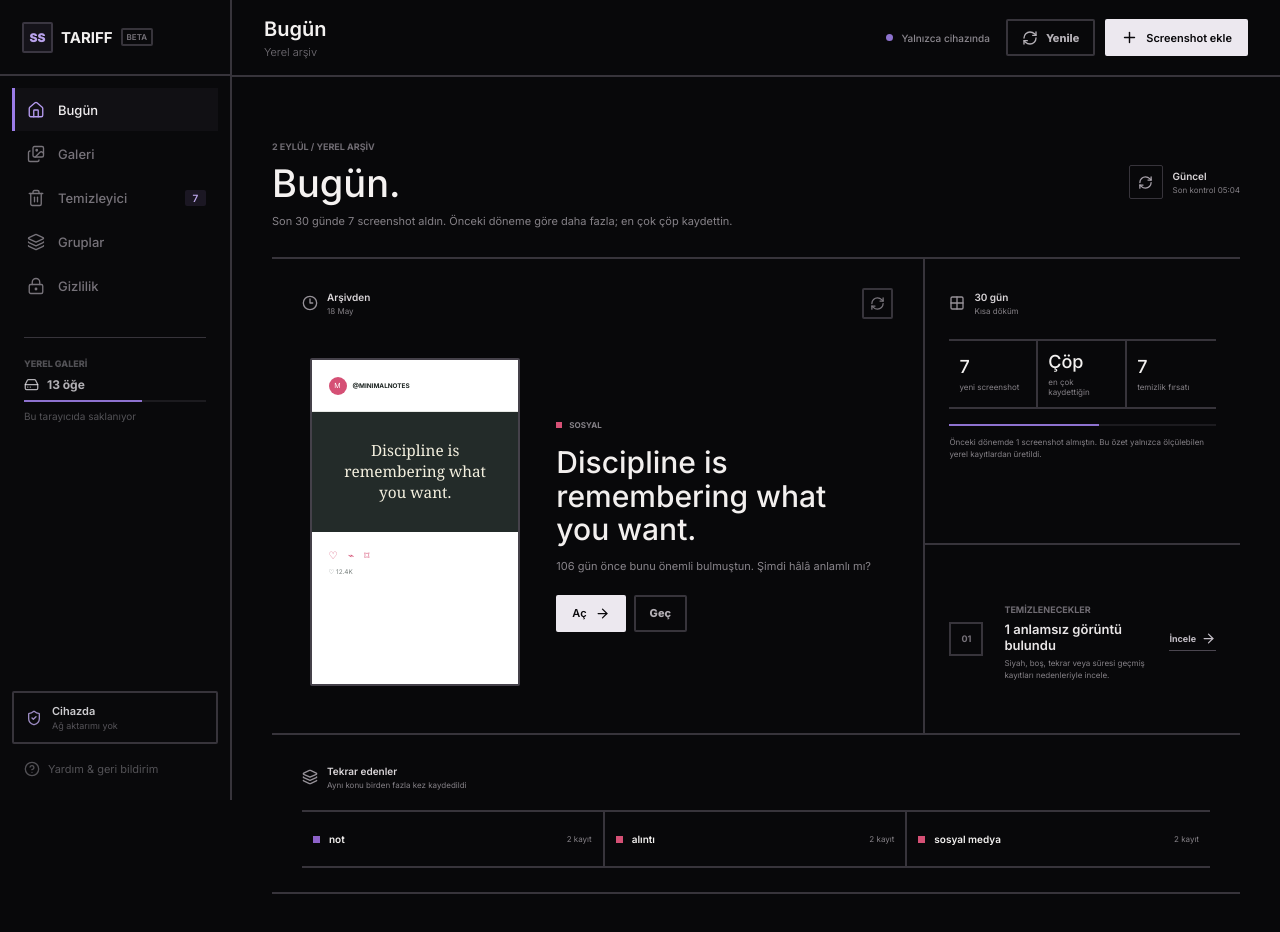
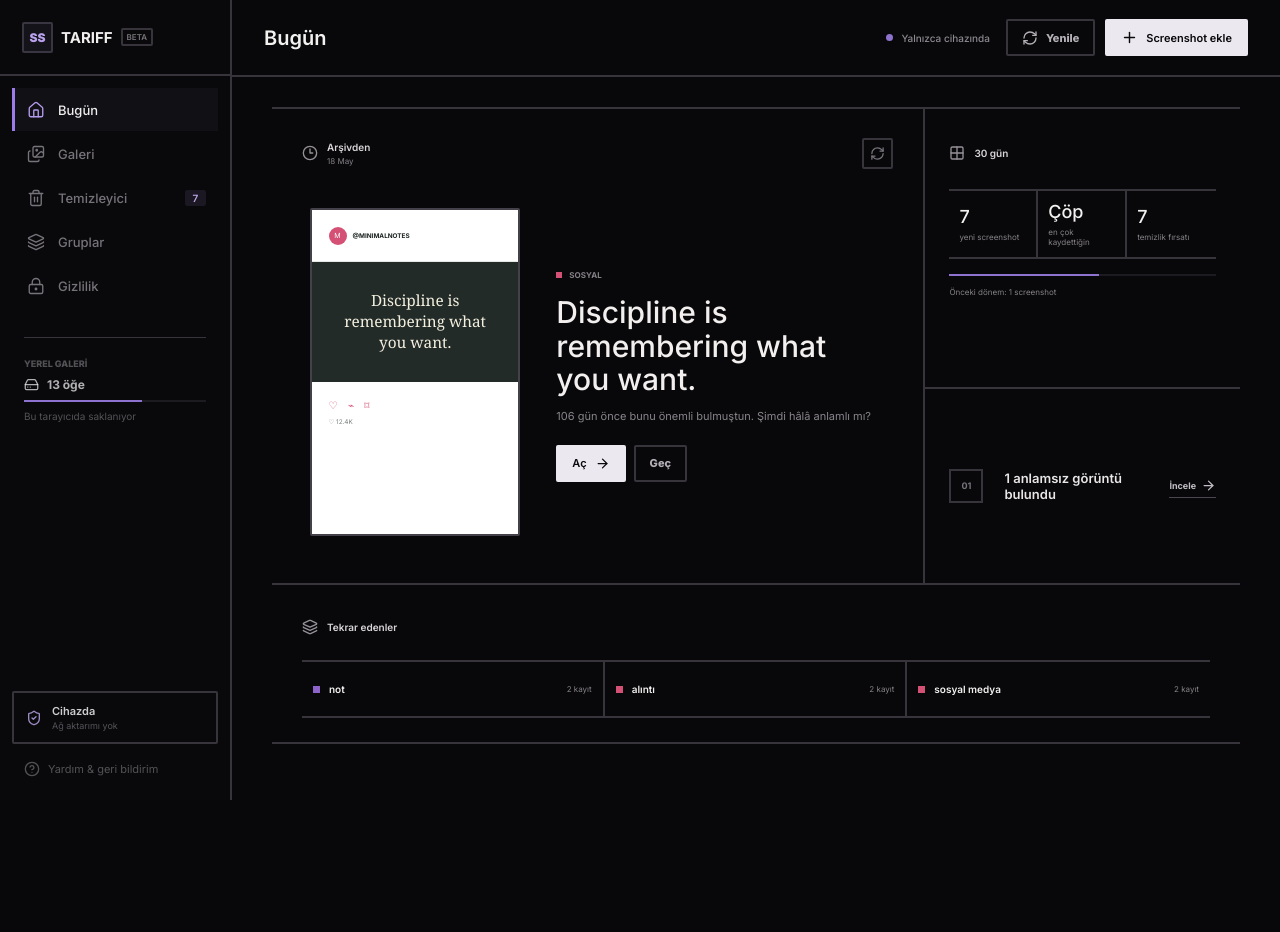
Before and after one commit to avenkoze/ss-tariff, a React (Vite) app: page / in a window 1280 px wide. Shown: the top 932 px of the page. After the commit the page ends 800 px from the top, so only its background shows below. Built offline with nearby package versions, Linux system fonts and the light colour scheme.

Commit message:
refactor: simplify today dashboard copy

```diff
--- a/src/App.tsx
+++ b/src/App.tsx
@@ -45,7 +45,6 @@ import {
 import { ScreenshotPreview } from './components/ScreenshotPreview';
 import {
   buildPeriodBrief,
-  describePeriod,
   type SurfaceHistory,
 } from './core/memoryEngine';
 import { DEMO_ITEMS } from './data/demo';
@@ -66,7 +65,7 @@ import {
 } from './types';
 
 const VIEW_COPY: Record<ViewId, { title: string; subtitle: string }> = {
-  today: { title: 'Bugün', subtitle: 'Yerel arşiv' },
+  today: { title: 'Bugün', subtitle: '' },
   library: { title: 'Galeri', subtitle: 'Kategoriler ve kayıtlar' },
   cleaner: { title: 'Temizleyici', subtitle: 'Silmeden önce her öneri sende son kez durur.' },
   groups: { title: 'Gruplar', subtitle: 'Benzer niyetler, tek bir düzenli yerde.' },
@@ -453,7 +452,7 @@ function App() {
           <IconButton label="Menüyü aç" className="menu-button" onClick={() => setSidebarOpen(true)}><Menu size={20} /></IconButton>
           <div className="page-heading">
             <h1>{currentCopy.title}</h1>
-            <p>{currentCopy.subtitle}</p>
+            {currentCopy.subtitle && <p>{currentCopy.subtitle}</p>}
           </div>
           <div className="topbar-actions">
             <button className="local-status" type="button" onClick={() => setView('privacy')}><span /> Yalnızca cihazında</button>
@@ -464,18 +463,6 @@ function App() {
 
         {view === 'today' && (
           <section className="page-content today-page">
-            <div className="today-intro">
-              <div>
-                <span className="eyebrow">{lastRefreshAt.toLocaleDateString('tr-TR', { day: 'numeric', month: 'long' }).toLocaleUpperCase('tr-TR')} / YEREL ARŞİV</span>
-                <h2>Bugün.</h2>
-                <p>{describePeriod(periodBrief)}</p>
-              </div>
-              <div className="today-sync-state">
-                <span><RefreshCw size={15} /></span>
-                <div><strong>Güncel</strong><small>Son kontrol {lastRefreshAt.toLocaleTimeString('tr-TR', { hour: '2-digit', minute: '2-digit' })}</small></div>
-              </div>
-            </div>
-
             <div className="today-layout">
               <article className="resurface-card">
                 <div className="today-card-head">
@@ -503,7 +490,7 @@ function App() {
               </article>
 
               <article className="period-card">
-                <div className="today-card-head"><div><Grid2X2 size={16} /><span><strong>30 gün</strong><small>Kısa döküm</small></span></div></div>
+                <div className="today-card-head"><div><Grid2X2 size={16} /><span><strong>30 gün</strong></span></div></div>
                 <div className="period-metrics">
                   <div><strong>{periodBrief.captured}</strong><span>yeni screenshot</span></div>
                   <div><strong>{periodBrief.topCategory ? CATEGORY_META[periodBrief.topCategory].shortLabel : '—'}</strong><span>en çok kaydettiğin</span></div>
@@ -512,21 +499,19 @@ function App() {
                 <div className="period-comparison">
                   <span style={{ width: `${Math.min(100, Math.max(8, periodBrief.captured * 8))}%` }} />
                 </div>
-                <p>Önceki dönemde {periodBrief.previousCaptured} screenshot almıştın. Bu özet yalnızca ölçülebilen yerel kayıtlardan üretildi.</p>
+                <p>Önceki dönem: {periodBrief.previousCaptured} screenshot</p>
               </article>
 
               <article className="cleanup-opportunity">
                 <div className="cleanup-orb"><span>01</span></div>
                 <div>
-                  <span className="eyebrow">TEMİZLENECEKLER</span>
                   <h3>{periodBrief.likelyJunk > 0 ? `${periodBrief.likelyJunk} anlamsız görüntü bulundu` : `${cleanupQueue.length} karar hazır`}</h3>
-                  <p>Siyah, boş, tekrar veya süresi geçmiş kayıtları nedenleriyle incele.</p>
                 </div>
                 <button type="button" onClick={() => setView('cleaner')}>İncele <ArrowRight size={15} /></button>
               </article>
 
               <article className="memory-signals">
-                <div className="today-card-head"><div><Layers3 size={16} /><span><strong>Tekrar edenler</strong><small>Aynı konu birden fazla kez kaydedildi</small></span></div></div>
+                <div className="today-card-head"><div><Layers3 size={16} /><span><strong>Tekrar edenler</strong></span></div></div>
                 {periodBrief.recurringInterests.length > 0 ? (
                   <div className="memory-tag-list">
                     {periodBrief.recurringInterests.map((memory) => (
--- a/src/styles.css
+++ b/src/styles.css
@@ -2398,61 +2398,16 @@ a {
   display: none;
 }
 
-/* Today */
-.today-intro {
-  display: flex;
-  min-height: 118px;
-  align-items: center;
-  justify-content: space-between;
-  gap: 28px;
-  border-bottom: 1px solid var(--line);
-}
-
-.today-intro h2 {
-  margin: 7px 0 6px;
-  font-size: 24px;
-  font-weight: 520;
-}
-
-.today-intro p {
-  max-width: 720px;
-  margin: 0;
-  color: var(--muted);
-  font-size: 11px;
-  line-height: 1.6;
-}
-
-.today-sync-state {
-  display: flex;
-  flex: 0 0 auto;
-  align-items: center;
-  gap: 10px;
-}
-
-.today-sync-state > span {
-  display: grid;
-  width: 34px;
-  height: 34px;
-  place-items: center;
-  border: 1px solid var(--line);
-  border-radius: 6px;
-  background: var(--surface);
-  color: var(--green);
-}
-
-.today-sync-state > div,
 .today-card-head span {
   display: grid;
   gap: 3px;
 }
 
-.today-sync-state strong,
 .today-card-head strong {
   font-size: 10px;
   font-weight: 650;
 }
 
-.today-sync-state small,
 .today-card-head small {
   color: var(--muted);
   font-size: 8px;
@@ -3118,23 +3073,6 @@ a {
     display: none;
   }
 
-  .today-intro {
-    min-height: 134px;
-    align-items: flex-start;
-    flex-direction: column;
-    justify-content: center;
-    gap: 13px;
-  }
-
-  .today-intro h2 {
-    font-size: 20px;
-  }
-
-  .today-sync-state > span {
-    width: 29px;
-    height: 29px;
-  }
-
   .resurface-card {
     min-height: 0;
     padding: 14px;
--- a/src/theme-editorial.css
+++ b/src/theme-editorial.css
@@ -199,33 +199,6 @@ input:focus-visible {
   font-weight: 650;
 }
 
-/* Today is a single editorial surface, divided by rules instead of cards. */
-.today-intro {
-  min-height: 150px;
-  border-bottom: 0;
-}
-
-.today-intro h2 {
-  margin: 9px 0 8px;
-  color: #f5f2f1;
-  font-size: 38px;
-  font-weight: 430;
-  line-height: 1.1;
-}
-
-.today-intro p {
-  color: #858187;
-  font-size: 11px;
-}
-
-.today-sync-state > span {
-  border-color: var(--line);
-  border-radius: 2px;
-  background: transparent;
-  color: #aaa4ad;
-}
-
-.today-sync-state strong,
 .today-card-head strong {
   color: #d9d5d8;
   font-weight: 560;
@@ -797,10 +770,6 @@ input:focus-visible {
 }
 
 @media (max-width: 430px) {
-  .today-intro h2 {
-    font-size: 32px;
-  }
-
   .resurface-card,
   .period-card,
   .cleanup-opportunity,
```
